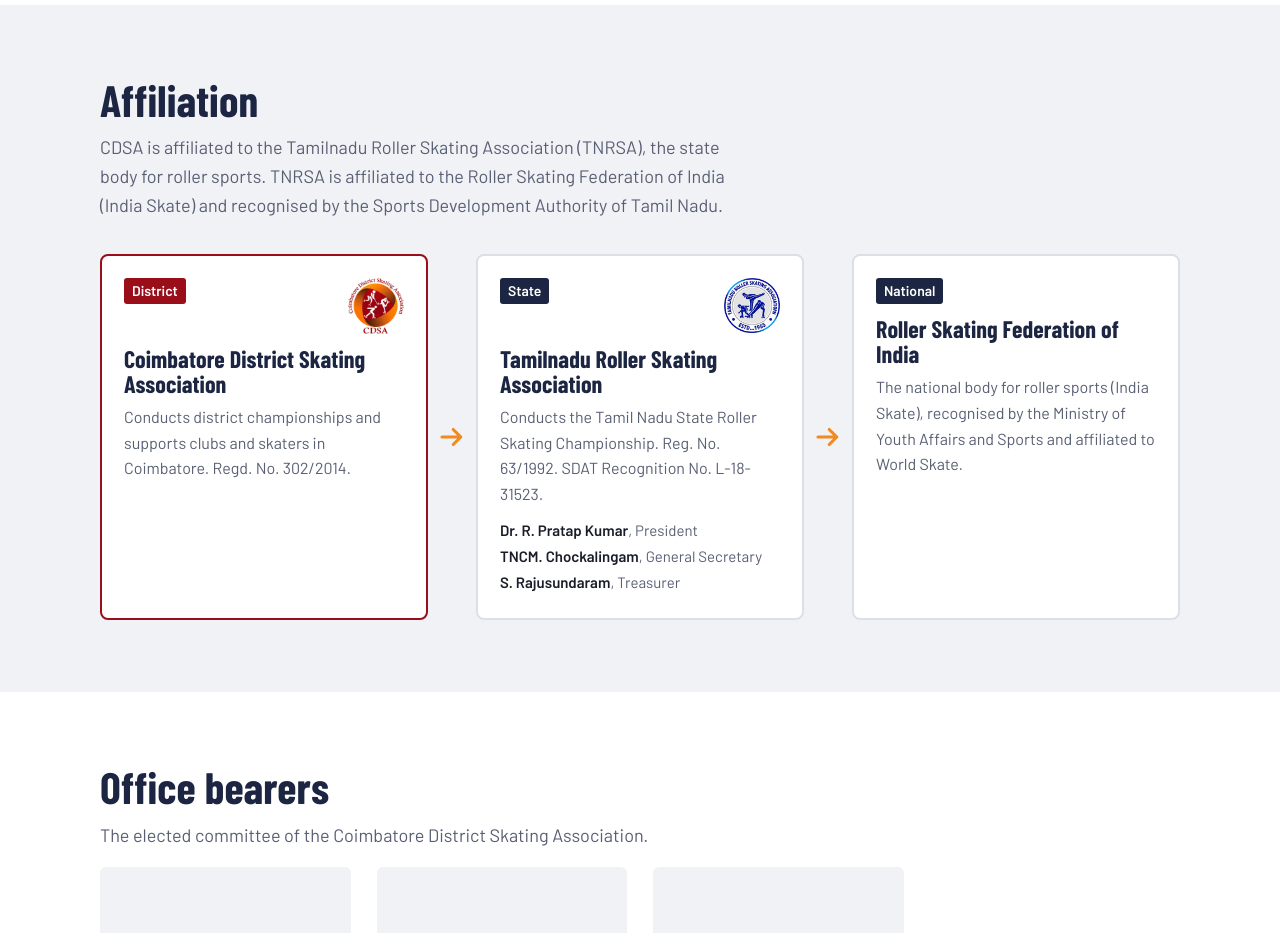
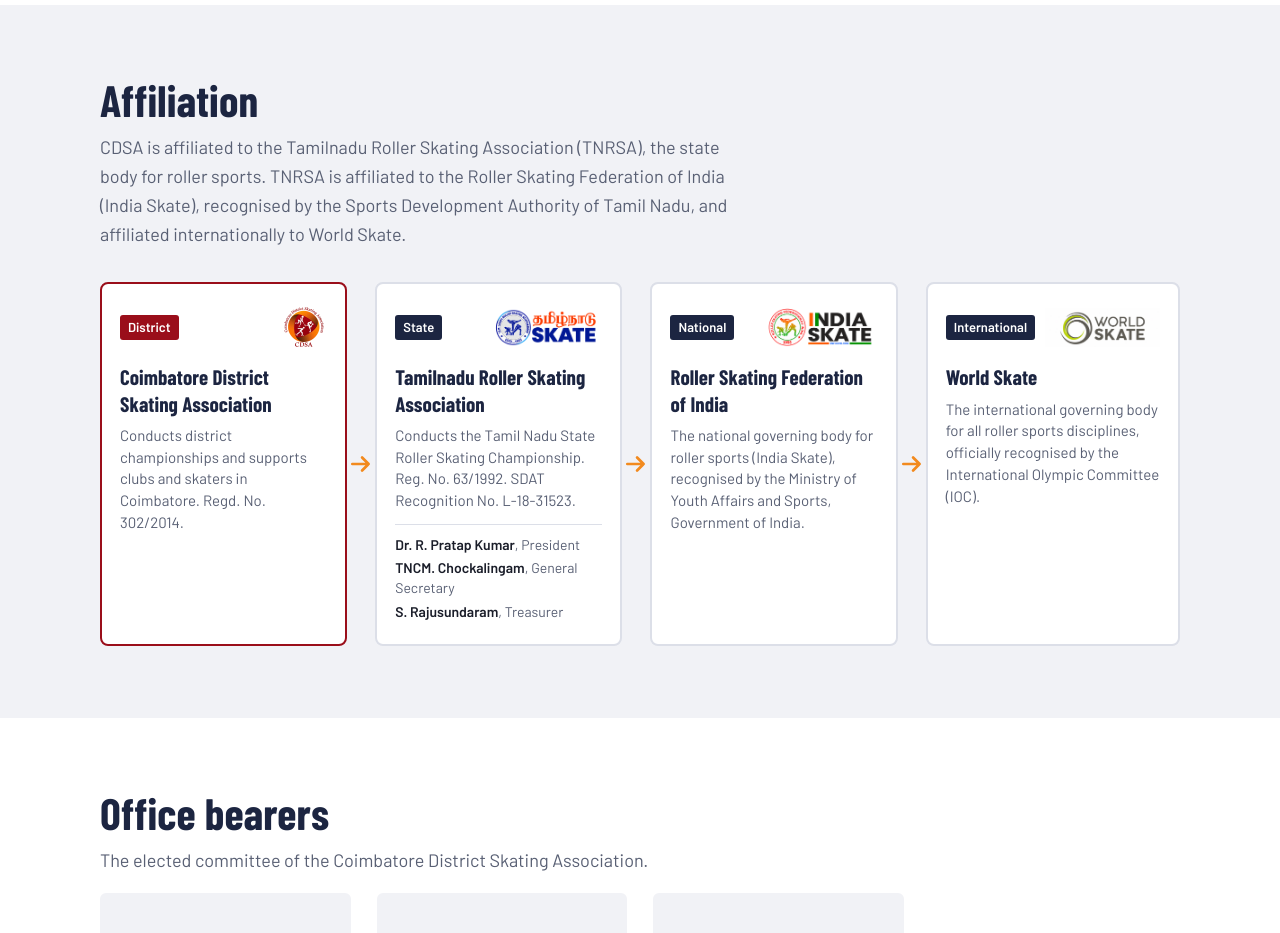
Before and after one commit to cbeskate-star/kovai-skates, a website built with Vite: page about.html in a window 1280 px wide. Shown: the part 880-1813 px from the top of the page. Built offline with nearby package versions, Linux system fonts and the light colour scheme.

Commit message:
Add International affiliation tier with World Skate, TNRSA, and RSFI logos

```diff
--- a/about.html
+++ b/about.html
@@ -109,12 +109,12 @@
       <div class="wrap">
         <h2>Affiliation</h2>
         <p class="sub">CDSA is affiliated to the Tamilnadu Roller Skating Association (TNRSA), the state body for roller
-          sports. TNRSA is affiliated to the Roller Skating Federation of India (India Skate) and recognised by the
-          Sports Development Authority of Tamil Nadu.</p>
+          sports. TNRSA is affiliated to the Roller Skating Federation of India (India Skate), recognised by the
+          Sports Development Authority of Tamil Nadu, and affiliated internationally to World Skate.</p>
         <ol class="chain">
           <li class="tier us">
-            <div class="top"><span class="lvl">District</span><img src="assets/cdsa-logo-160.webp" alt="" width="56"
-                height="56" loading="lazy"></div>
+            <div class="top"><span class="lvl">District</span><img src="assets/cdsa-logo-160.webp" alt="Coimbatore District Skating Association emblem" class="square" width="46"
+                height="46" loading="lazy"></div>
             <h3>Coimbatore District Skating Association</h3>
             <p>Conducts district championships and supports clubs and skaters in Coimbatore. Regd. No. 302/2014.</p>
           </li>
@@ -123,8 +123,7 @@
               <path d="M4 12h15M13 6l6 6-6 6" />
             </svg></li>
           <li class="tier">
-            <div class="top"><span class="lvl">State</span><img src="assets/event/tnrsa-logo.webp" alt="" width="56"
-                height="56" loading="lazy"></div>
+            <div class="top"><span class="lvl">State</span><img src="assets/tnrsa-logo.png" alt="Tamilnadu Roller Skating Association logo" loading="lazy"></div>
             <h3>Tamilnadu Roller Skating Association</h3>
             <p>Conducts the Tamil Nadu State Roller Skating Championship. Reg. No. 63/1992. SDAT Recognition No.
               L-18-31523.</p>
@@ -136,10 +135,18 @@
               <path d="M4 12h15M13 6l6 6-6 6" />
             </svg></li>
           <li class="tier">
-            <div class="top"><span class="lvl">National</span></div>
+            <div class="top"><span class="lvl">National</span><img src="assets/rsfi-logo.png" alt="Roller Skating Federation of India logo" loading="lazy"></div>
             <h3>Roller Skating Federation of India</h3>
-            <p>The national body for roller sports (India Skate), recognised by the Ministry of Youth Affairs and Sports
-              and affiliated to World Skate.</p>
+            <p>The national governing body for roller sports (India Skate), recognised by the Ministry of Youth Affairs and Sports, Government of India.</p>
+          </li>
+          <li class="link" aria-hidden="true"><svg viewBox="0 0 24 24" fill="none" stroke="currentColor"
+              stroke-width="2.5" stroke-linecap="round" stroke-linejoin="round">
+              <path d="M4 12h15M13 6l6 6-6 6" />
+            </svg></li>
+          <li class="tier">
+            <div class="top"><span class="lvl">International</span><img src="assets/world-skate-logo.jpg" alt="World Skate logo" loading="lazy"></div>
+            <h3>World Skate</h3>
+            <p>The international governing body for all roller sports disciplines, officially recognised by the International Olympic Committee (IOC).</p>
           </li>
         </ol>
       </div>
--- a/assets/site.css
+++ b/assets/site.css
@@ -122,19 +122,20 @@ a:focus-visible{outline:3px solid var(--orange);outline-offset:3px;border-radius
 .chips{display:flex;flex-wrap:wrap;gap:8px;margin-top:22px}
 .chips li{font-weight:500;font-size:15px;padding:6px 12px;border-radius:999px;background:var(--mist);color:var(--navy)}
 .sec.mist .chips li{background:#fff}
-.chain{display:grid;grid-template-columns:1fr 48px 1fr 48px 1fr;align-items:stretch;margin-top:34px}
-.tier{background:#fff;border:2px solid var(--line);border-radius:8px;padding:22px 22px 24px}
+.chain{display:grid;grid-template-columns:1fr 28px 1fr 28px 1fr 28px 1fr;align-items:stretch;margin-top:34px}
+.tier{background:#fff;border:2px solid var(--line);border-radius:8px;padding:20px 18px 22px;display:flex;flex-direction:column}
 .tier.us{border-color:var(--maroon)}
-.tier .top{display:flex;justify-content:space-between;align-items:flex-start;gap:12px}
-.tier .lvl{display:inline-block;font-size:14px;font-weight:600;color:#fff;background:var(--navy);border-radius:3px;padding:2px 8px}
+.tier .top{display:flex;justify-content:space-between;align-items:center;gap:10px;min-height:46px}
+.tier .lvl{display:inline-block;font-size:13px;font-weight:600;color:#fff;background:var(--navy);border-radius:3px;padding:2px 8px;flex-shrink:0}
 .tier.us .lvl{background:var(--maroon)}
-.tier .top img{width:56px;height:56px;object-fit:contain}
-.tier h3{font-size:24px;color:var(--navy);margin-top:12px}
-.tier p{margin-top:8px;color:var(--muted);font-size:16px}
-.tier .who{margin-top:12px;font-size:15px;display:grid;gap:2px}
+.tier .top img{max-height:40px;width:auto;max-width:115px;object-fit:contain}
+.tier .top img.square{width:46px;height:46px;max-width:46px}
+.tier h3{font-size:21px;color:var(--navy);margin-top:14px;line-height:1.25}
+.tier p{margin-top:8px;color:var(--muted);font-size:15px;line-height:1.45}
+.tier .who{margin-top:12px;font-size:14px;display:grid;gap:3px;padding-top:10px;border-top:1px solid var(--line)}
 .tier .who b{font-weight:600;color:var(--ink)}
 .link{display:grid;place-items:center;color:var(--orange)}
-.link svg{width:30px;height:30px}
+.link svg{width:26px;height:26px}
 .group{margin-top:40px}
 .group>h3{font-size:24px;color:var(--maroon)}
 .people{display:grid;grid-template-columns:repeat(auto-fill,minmax(190px,1fr));gap:30px 26px;margin-top:18px}
@@ -207,7 +208,8 @@ a:focus-visible{outline:3px solid var(--orange);outline-offset:3px;border-radius
   .step h3{margin-top:-4px;font-size:25px}
   .step p{grid-column:2;max-width:none}
   .intro{grid-template-columns:1fr;gap:32px}
-  .chain{grid-template-columns:1fr;grid-template-rows:auto 40px auto 40px auto}
+  .chain{grid-template-columns:1fr;gap:12px}
+  .link{padding:6px 0}
   .link svg{transform:rotate(90deg)}
 }
 @media (max-width:640px){
```
Also changed, not shown: assets/rsfi-logo.png (added), assets/tnrsa-logo.png (added), assets/world-skate-logo.jpg (added), our-infra.html (line endings or trailing spaces).
